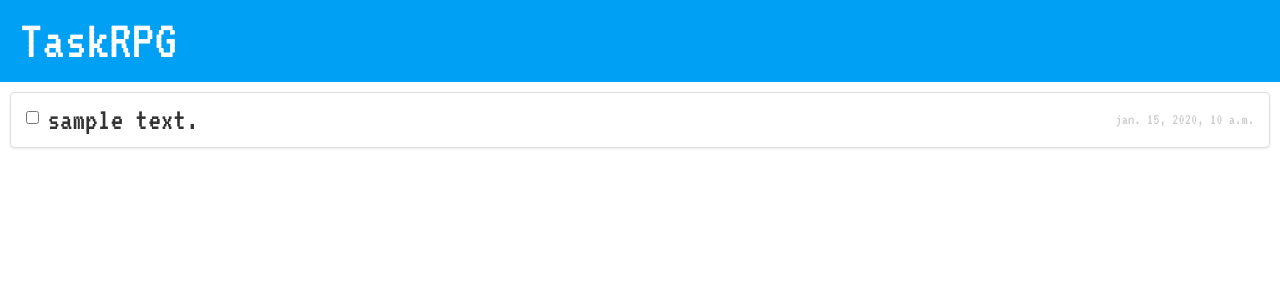
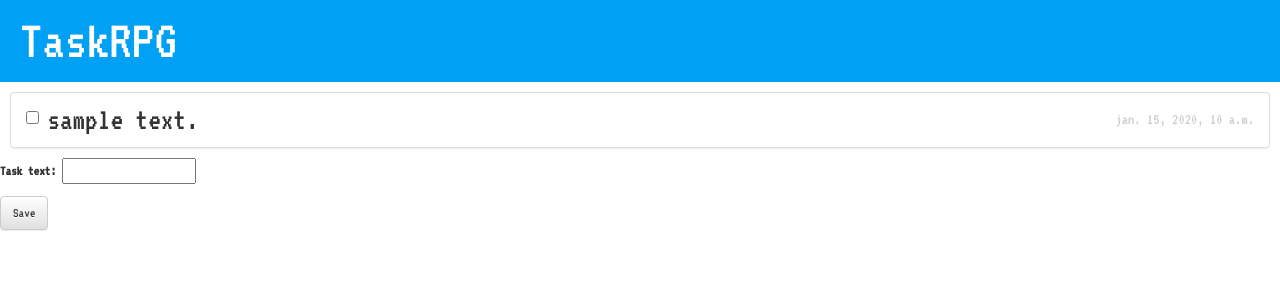
Before and after one commit to jifunks/taskrpg, a Django app: template tasklist/templates/tasklist/task_list.html in a window 1280 px wide. Shown: the top 300 px of the page. Run offline with Django 3.2, Linux system fonts and the light colour scheme; the template is opened without the code that fills it: values that come from a table or form of the project are taken from there, others are empty; tables that the repository leaves empty hold one stand-in row (values such as "Sample post"); some libraries are stand-ins or nearby versions.

Commit message:
Can add new tasks to task list

```diff
--- /dev/null
+++ b/tasklist/forms.py
@@ -0,0 +1,7 @@
+from django import forms
+from .models import Task
+
+class TaskForm(forms.ModelForm):
+    class Meta:
+        model = Task
+        fields = ('task_text',)
--- a/tasklist/templates/tasklist/task_list.html
+++ b/tasklist/templates/tasklist/task_list.html
@@ -13,5 +13,9 @@
                 </li>
             {% endfor %}
         </ul>
+        <form method="POST" class="post-form">{% csrf_token %}
+        {{ form.as_p }}
+        <button type="submit" class="save btn btn-default">Save</button>
+    </form>
     </div>
 {% endblock %}
```
Also changed, not shown: tasklist/views.py (+15 -4 lines).
